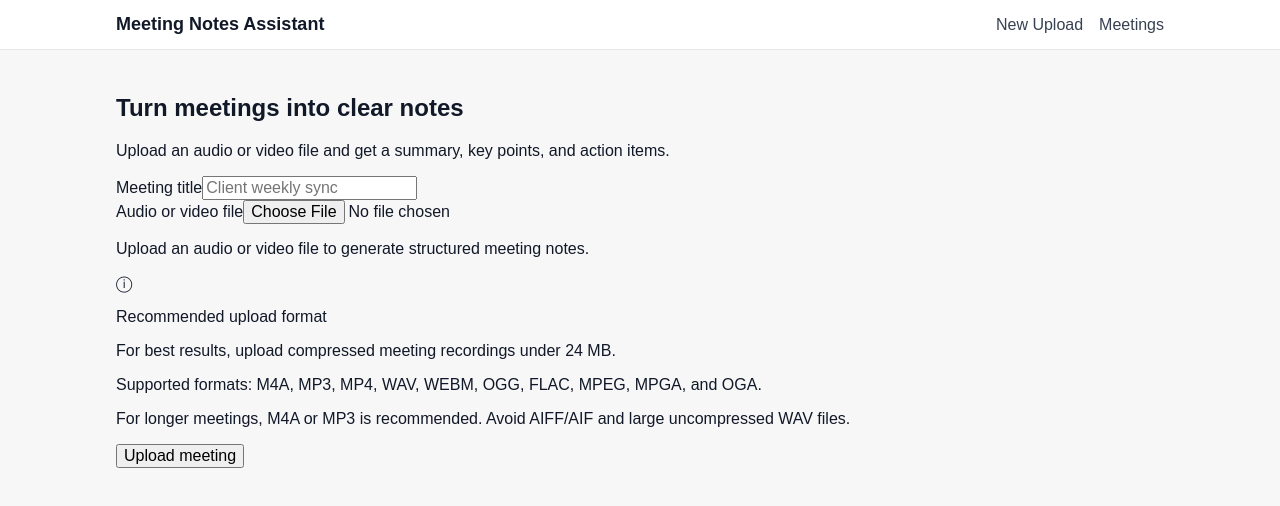
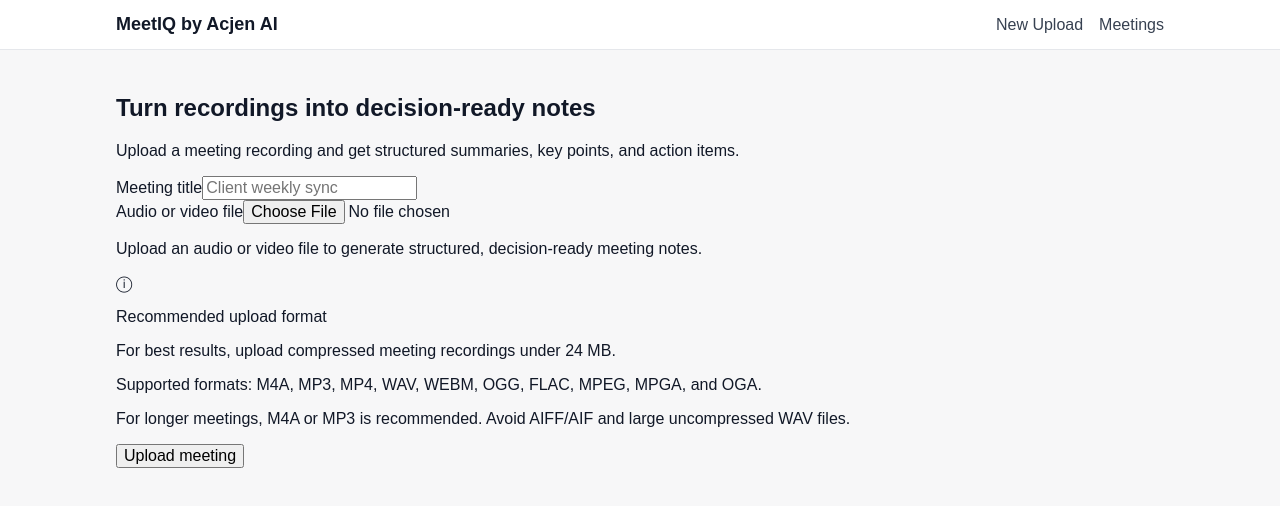
Before and after one commit to drlalitasaharan/meeting-notes-assistant, a Next.js app in the folder frontend/: page /upload in a window 1280 px wide. Shown: the top 506 px of the page. Built offline with nearby package versions, Linux system fonts and the light colour scheme; no server answers.

Commit message:
Use upload page as primary entry

```diff
--- a/frontend/app/upload/page.tsx
+++ b/frontend/app/upload/page.tsx
@@ -87,10 +87,10 @@
     <main className="mx-auto max-w-5xl px-6 py-10">
       <section className="rounded-3xl border border-slate-200 bg-white p-8 shadow-sm">
         <h1 className="text-4xl font-bold tracking-tight text-slate-950">
-          Turn meetings into clear notes
+          Turn recordings into decision-ready notes
         </h1>
         <p className="mt-4 text-lg text-slate-600">
-          Upload an audio or video file and get a summary, key points, and action items.
+          Upload a meeting recording and get structured summaries, key points, and action items.
         </p>
       </section>
 
@@ -123,7 +123,7 @@
               className="mt-3 w-full rounded-2xl border border-slate-300 px-4 py-4 text-lg text-slate-950"
             />
             <p className="mt-3 text-slate-500">
-              Upload an audio or video file to generate structured meeting notes.
+              Upload an audio or video file to generate structured, decision-ready meeting notes.
             </p>
             <div className="mt-4 rounded-2xl border border-slate-200 bg-slate-50 px-5 py-4 text-sm text-slate-600 shadow-sm">
               <div className="flex items-start gap-3">
--- a/frontend/components/Header.tsx
+++ b/frontend/components/Header.tsx
@@ -20,7 +20,7 @@
         }}
       >
         <Link
-          href="/"
+          href="/upload"
           style={{
             textDecoration: "none",
             color: "#111827",
@@ -28,12 +28,12 @@
             fontSize: 18,
           }}
         >
-          Meeting Notes Assistant
+          MeetIQ by Acjen AI
         </Link>
 
         <nav style={{ display: "flex", gap: 16 }}>
           <Link
-            href="/"
+            href="/upload"
             style={{ textDecoration: "none", color: "#374151", fontWeight: 500 }}
           >
             New Upload
```
Also changed, not shown: frontend/app/page.tsx (+2 -22 lines).
